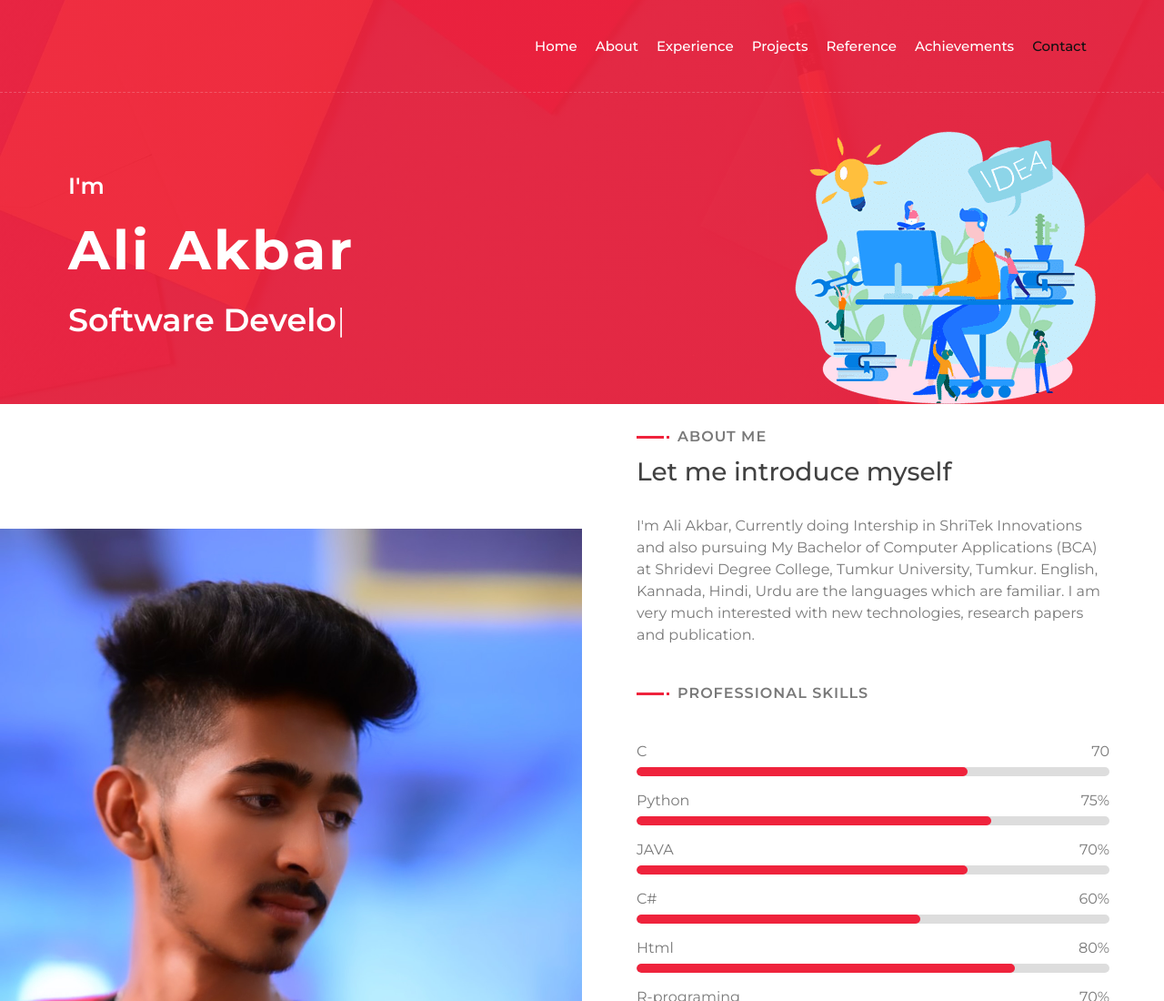
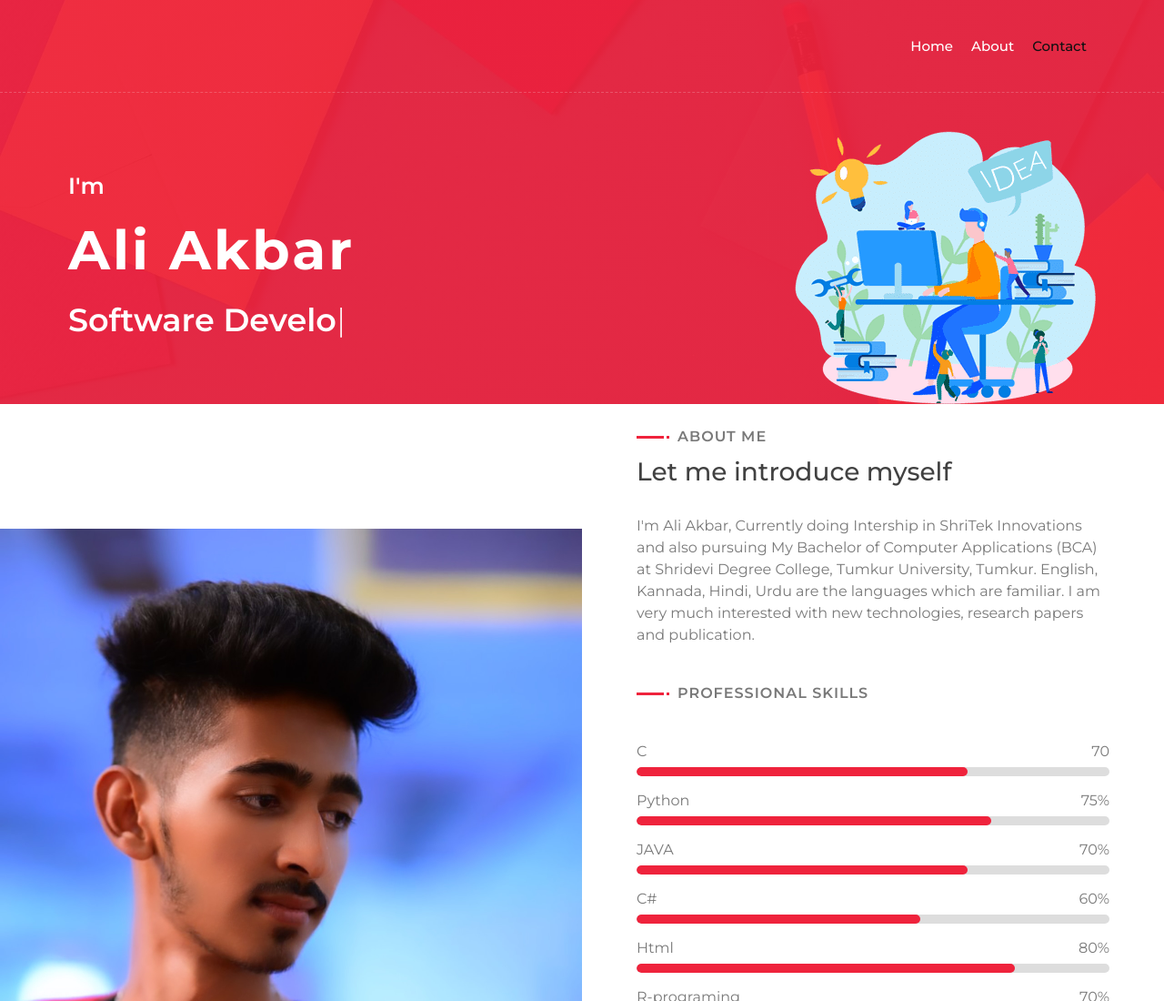
Before and after one commit to aliakbar73495/aliakbar73495.github.io, a plain HTML site: page index.html in a window 1280 px wide. Shown: the top 1100 px of the page at 91% size. Drawn offline with nearby package versions, Linux system fonts and the light colour scheme.

Commit message:
Update index.html

```diff
--- a/index.html
+++ b/index.html
@@ -8,7 +8,7 @@
         <meta content="Ali Akbar" name="description">
 
         <!-- Favicon -->
-           <link href="https://previews.123rf.com/images/putracetol/putracetol1706/putracetol170603138/80612069-letter-a-icon-logo-design-element.jpg" rel="icon">
+        <link href="https://previews.123rf.com/images/putracetol/putracetol1706/putracetol170603138/80612069-letter-a-icon-logo-design-element.jpg" rel="icon">
 
         <!-- Google Font -->
         <link href="https://fonts.googleapis.com/css2?family=Montserrat:wght@300;400;500;600;700&display=swap" rel="stylesheet">
@@ -37,12 +37,6 @@
                     <div class="navbar-nav ml-auto">
                         <a href="#home" class="nav-item nav-link active">Home</a>
                         <a href="#about" class="nav-item nav-link">About</a>
-                        <a href="#experience" class="nav-item nav-link">Experience</a>
-						<a href="#service" class="nav-item nav-link">Projects</a>
-
-                        <a href="#review" class="nav-item nav-link">Reference</a>
-
-                        <a href="#blog" class="nav-item nav-link">Achievements</a>
                         <a href="#contact" class="nav-item nav-link">Contact</a>
                     </div>
                 </div>
```
